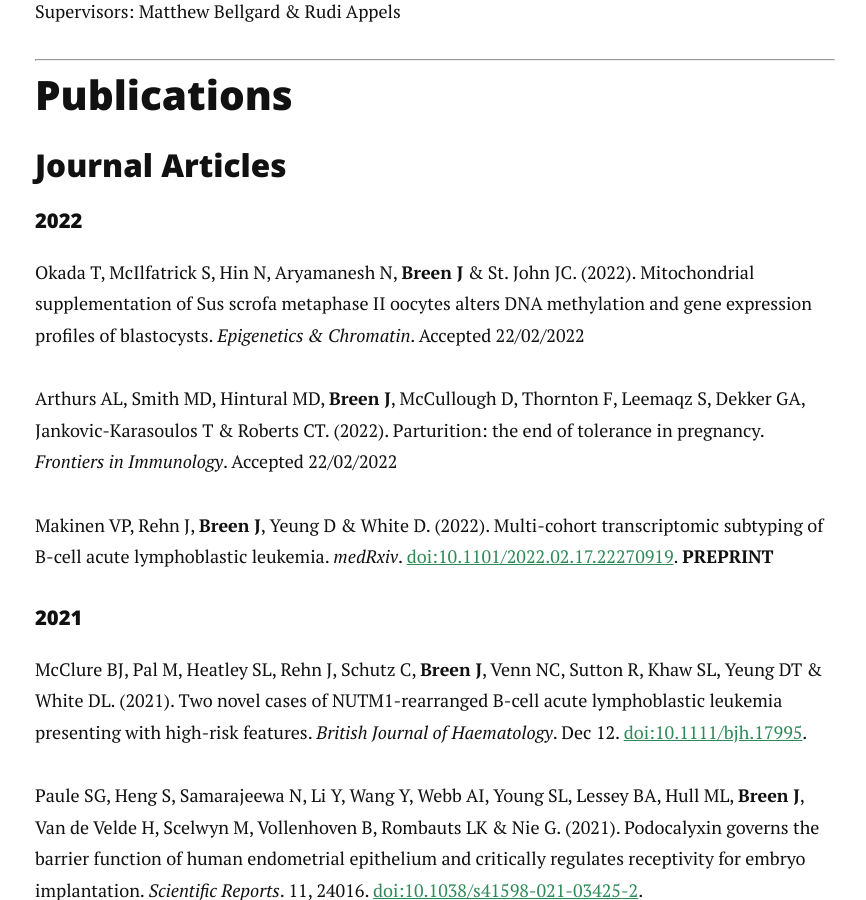
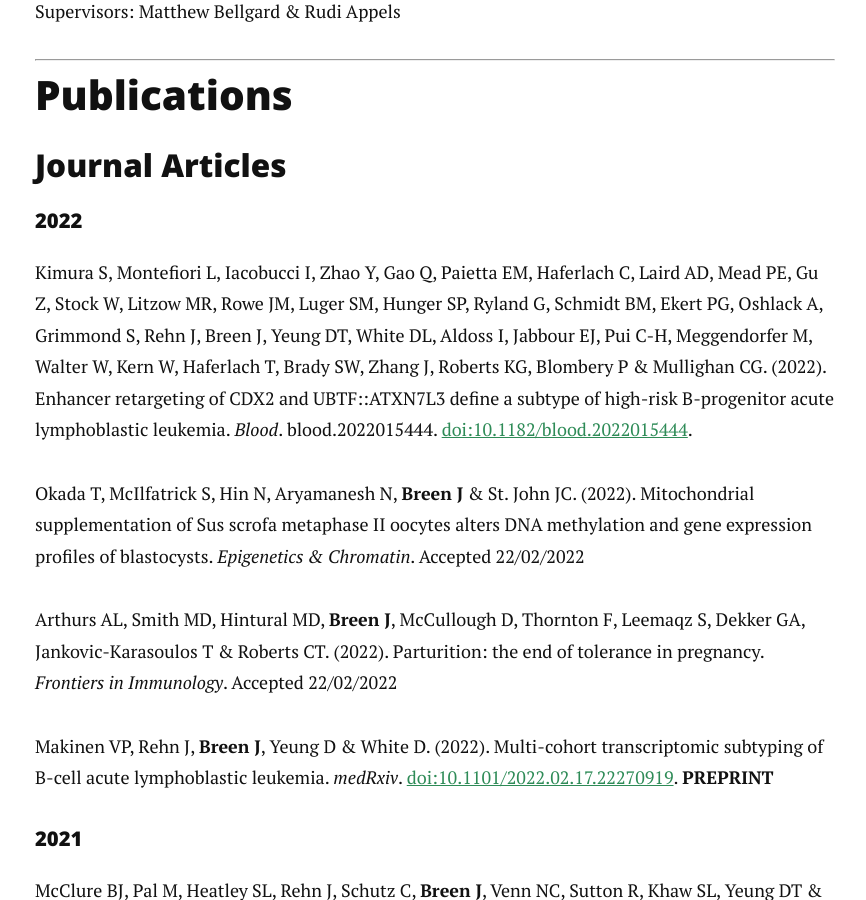
Before and after one commit to jimmybgammyknee/jimmybgammyknee.github.io, a Jekyll site: the page built from cv.md, in a window 1280 px wide and 900 px high, scrolled down 1726 px. Shown: the whole window, without its empty margins (205-1071 px from the left). Built offline with Jekyll 4.4.1, drawn with Linux system fonts in a browser that asks for light colours; nearby versions of some CDN libraries.

Commit message:
new blood paper

```diff
--- a/cv.md
+++ b/cv.md
@@ -63,6 +63,8 @@ Supervisors: Matthew Bellgard & Rudi Appels <br>
 ### Journal Articles
 
 #### 2022
+
+Kimura S, Montefiori L, Iacobucci I, Zhao Y, Gao Q, Paietta EM, Haferlach C, Laird AD, Mead PE, Gu Z, Stock W, Litzow MR, Rowe JM, Luger SM, Hunger SP, Ryland G, Schmidt BM, Ekert PG, Oshlack A, Grimmond S, Rehn J, Breen J, Yeung DT, White DL, Aldoss I, Jabbour EJ, Pui C-H, Meggendorfer M, Walter W, Kern W, Haferlach T, Brady SW, Zhang J, Roberts KG, Blombery P & Mullighan CG. (2022). Enhancer retargeting of CDX2 and UBTF::ATXN7L3 define a subtype of high-risk B-progenitor acute lymphoblastic leukemia. _Blood_. blood.2022015444. [doi:10.1182/blood.2022015444](https://doi.org/10.1182/blood.2022015444).
 
 Okada T, McIlfatrick S, Hin N, Aryamanesh N, **Breen J** & St. John JC. (2022). Mitochondrial supplementation of Sus scrofa metaphase II oocytes alters DNA methylation and gene expression profiles of blastocysts. _Epigenetics & Chromatin_. Accepted 22/02/2022
 
```
